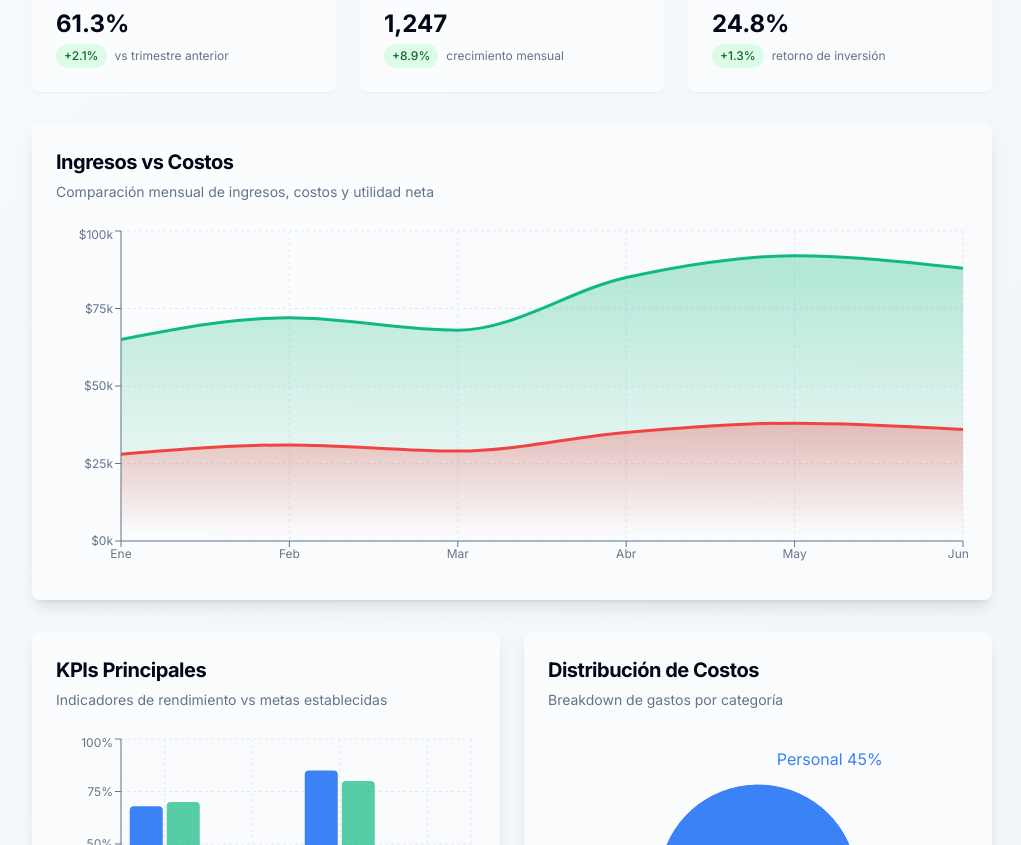
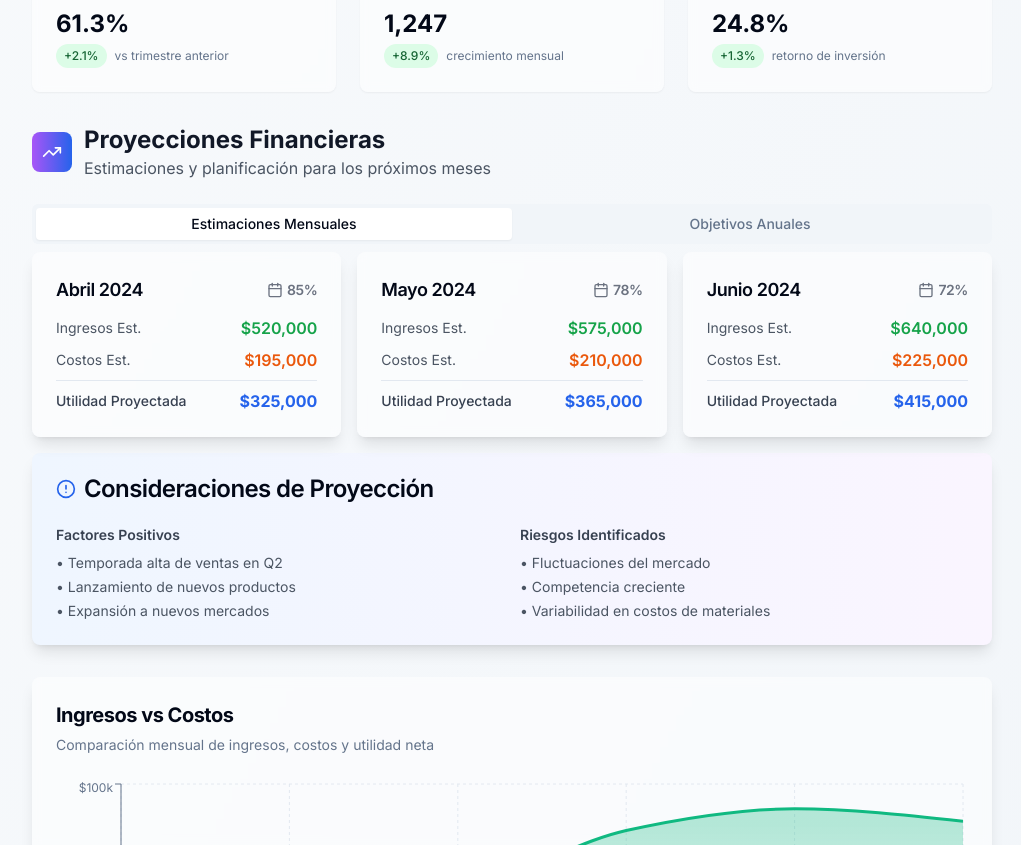
Before and after one commit to ramarono/financial-impact-vision, a React (Vite) app: page / in a window 1280 px wide. Shown: the part 409-1254 px from the top of the page, without its empty margins (256-1277 px from the left). Built offline with nearby package versions, Linux system fonts and the light colour scheme.

Commit message:
feat: Add estimations/planning section

```diff
--- /dev/null
+++ b/src/components/ProjectionsSection.tsx
@@ -0,0 +1,217 @@
+
+import { Card, CardContent, CardHeader, CardTitle } from "@/components/ui/card";
+import { Tabs, TabsContent, TabsList, TabsTrigger } from "@/components/ui/tabs";
+import { TrendingUp, Target, Calendar, AlertCircle } from "lucide-react";
+import { cn } from "@/lib/utils";
+
+const ProjectionsSection = () => {
+  const projectionData = [
+    {
+      month: "Abril",
+      estimatedRevenue: "$520,000",
+      estimatedCosts: "$195,000",
+      projectedProfit: "$325,000",
+      probability: "85%"
+    },
+    {
+      month: "Mayo",
+      estimatedRevenue: "$575,000",
+      estimatedCosts: "$210,000",
+      projectedProfit: "$365,000",
+      probability: "78%"
+    },
+    {
+      month: "Junio",
+      estimatedRevenue: "$640,000",
+      estimatedCosts: "$225,000",
+      projectedProfit: "$415,000",
+      probability: "72%"
+    }
+  ];
+
+  const annualGoals = [
+    {
+      metric: "Ingresos Anuales",
+      target: "$7,200,000",
+      current: "$1,455,600",
+      progress: 20.2,
+      status: "En progreso"
+    },
+    {
+      metric: "Reducción de Costos",
+      target: "15%",
+      current: "8.5%",
+      progress: 56.7,
+      status: "Adelantado"
+    },
+    {
+      metric: "Nuevos Clientes",
+      target: "500",
+      current: "127",
+      progress: 25.4,
+      status: "En progreso"
+    }
+  ];
+
+  return (
+    <div className="space-y-6">
+      <div className="flex items-center space-x-3 mb-6">
+        <div className="w-10 h-10 bg-gradient-to-r from-purple-500 to-blue-600 rounded-lg flex items-center justify-center">
+          <TrendingUp className="h-5 w-5 text-white" />
+        </div>
+        <div>
+          <h3 className="text-2xl font-bold text-gray-900">
+            Proyecciones Financieras
+          </h3>
+          <p className="text-gray-600">
+            Estimaciones y planificación para los próximos meses
+          </p>
+        </div>
+      </div>
+
+      <Tabs defaultValue="projections" className="w-full">
+        <TabsList className="grid w-full grid-cols-2">
+          <TabsTrigger value="projections">Estimaciones Mensuales</TabsTrigger>
+          <TabsTrigger value="goals">Objetivos Anuales</TabsTrigger>
+        </TabsList>
+
+        <TabsContent value="projections" className="space-y-4">
+          <div className="grid grid-cols-1 md:grid-cols-3 gap-4">
+            {projectionData.map((projection, index) => (
+              <Card key={index} className="bg-white/50 backdrop-blur-sm border-0 shadow-lg hover:shadow-xl transition-all duration-300">
+                <CardHeader className="pb-3">
+                  <CardTitle className="flex items-center justify-between text-lg">
+                    <span>{projection.month} 2024</span>
+                    <div className="flex items-center space-x-1">
+                      <Calendar className="h-4 w-4 text-gray-500" />
+                      <span className="text-sm text-gray-500">{projection.probability}</span>
+                    </div>
+                  </CardTitle>
+                </CardHeader>
+                <CardContent className="space-y-3">
+                  <div className="space-y-2">
+                    <div className="flex justify-between items-center">
+                      <span className="text-sm text-gray-600">Ingresos Est.</span>
+                      <span className="font-semibold text-green-600">{projection.estimatedRevenue}</span>
+                    </div>
+                    <div className="flex justify-between items-center">
+                      <span className="text-sm text-gray-600">Costos Est.</span>
+                      <span className="font-semibold text-orange-600">{projection.estimatedCosts}</span>
+                    </div>
+                    <div className="border-t pt-2">
+                      <div className="flex justify-between items-center">
+                        <span className="text-sm font-medium text-gray-700">Utilidad Proyectada</span>
+                        <span className="font-bold text-blue-600">{projection.projectedProfit}</span>
+                      </div>
+                    </div>
+                  </div>
+                </CardContent>
+              </Card>
+            ))}
+          </div>
+
+          <Card className="bg-gradient-to-r from-blue-50 to-purple-50 border-0 shadow-lg">
+            <CardHeader>
+              <CardTitle className="flex items-center space-x-2">
+                <AlertCircle className="h-5 w-5 text-blue-600" />
+                <span>Consideraciones de Proyección</span>
+              </CardTitle>
+            </CardHeader>
+            <CardContent>
+              <div className="grid grid-cols-1 md:grid-cols-2 gap-4 text-sm">
+                <div>
+                  <h4 className="font-semibold text-gray-700 mb-2">Factores Positivos</h4>
+                  <ul className="space-y-1 text-gray-600">
+                    <li>• Temporada alta de ventas en Q2</li>
+                    <li>• Lanzamiento de nuevos productos</li>
+                    <li>• Expansión a nuevos mercados</li>
+                  </ul>
+                </div>
+                <div>
+                  <h4 className="font-semibold text-gray-700 mb-2">Riesgos Identificados</h4>
+                  <ul className="space-y-1 text-gray-600">
+                    <li>• Fluctuaciones del mercado</li>
+                    <li>• Competencia creciente</li>
+                    <li>• Variabilidad en costos de materiales</li>
+                  </ul>
+                </div>
+              </div>
+            </CardContent>
+          </Card>
+        </TabsContent>
+
+        <TabsContent value="goals" className="space-y-4">
+          <div className="space-y-4">
+            {annualGoals.map((goal, index) => (
+              <Card key={index} className="bg-white/50 backdrop-blur-sm border-0 shadow-lg">
+                <CardContent className="p-6">
+                  <div className="flex items-center justify-between mb-4">
+                    <div>
+                      <h4 className="font-semibold text-gray-900">{goal.metric}</h4>
+                      <p className="text-sm text-gray-600">Objetivo: {goal.target}</p>
+                    </div>
+                    <div className="text-right">
+                      <p className="text-lg font-bold text-gray-900">{goal.current}</p>
+                      <p className={cn(
+                        "text-sm font-medium",
+                        goal.status === "Adelantado" ? "text-green-600" : "text-blue-600"
+                      )}>
+                        {goal.status}
+                      </p>
+                    </div>
+                  </div>
+                  <div className="space-y-2">
+                    <div className="flex justify-between text-sm">
+                      <span>Progreso</span>
+                      <span>{goal.progress}%</span>
+                    </div>
+                    <div className="w-full bg-gray-200 rounded-full h-2">
+                      <div
+                        className={cn(
+                          "h-2 rounded-full transition-all duration-300",
+                          goal.progress > 50 ? "bg-green-500" : "bg-blue-500"
+                        )}
+                        style={{ width: `${Math.min(goal.progress, 100)}%` }}
+                      />
+                    </div>
+                  </div>
+                </CardContent>
+              </Card>
+            ))}
+          </div>
+
+          <Card className="bg-gradient-to-r from-green-50 to-blue-50 border-0 shadow-lg">
+            <CardHeader>
+              <CardTitle className="flex items-center space-x-2">
+                <Target className="h-5 w-5 text-green-600" />
+                <span>Estrategia de Cumplimiento</span>
+              </CardTitle>
+            </CardHeader>
+            <CardContent>
+              <div className="grid grid-cols-1 md:grid-cols-2 gap-4 text-sm">
+                <div>
+                  <h4 className="font-semibold text-gray-700 mb-2">Acciones Inmediatas</h4>
+                  <ul className="space-y-1 text-gray-600">
+                    <li>• Intensificar campañas de marketing digital</li>
+                    <li>• Optimizar procesos de conversión</li>
+                    <li>• Implementar programa de referidos</li>
+                  </ul>
+                </div>
+                <div>
+                  <h4 className="font-semibold text-gray-700 mb-2">Iniciativas a Mediano Plazo</h4>
+                  <ul className="space-y-1 text-gray-600">
+                    <li>• Desarrollar alianzas estratégicas</li>
+                    <li>• Automatizar procesos operativos</li>
+                    <li>• Expandir equipo de ventas</li>
+                  </ul>
+                </div>
+              </div>
+            </CardContent>
+          </Card>
+        </TabsContent>
+      </Tabs>
+    </div>
+  );
+};
+
+export default ProjectionsSection;
--- a/src/pages/Index.tsx
+++ b/src/pages/Index.tsx
@@ -4,6 +4,7 @@ import Navigation from "@/components/Navigation";
 import MetricCard from "@/components/MetricCard";
 import RevenueChart from "@/components/RevenueChart";
 import KPIChart from "@/components/KPIChart";
+import ProjectionsSection from "@/components/ProjectionsSection";
 import { DollarSign, TrendingUp, TrendingDown, BarChart3, Users, Target } from "lucide-react";
 
 const Index = () => {
@@ -93,6 +94,11 @@ const Index = () => {
             />
           </div>
 
+          {/* Projections Section */}
+          <div className="mb-8 animate-slide-up">
+            <ProjectionsSection />
+          </div>
+
           {/* Charts Section */}
           <div className="space-y-8">
             <div className="animate-slide-up">
```
